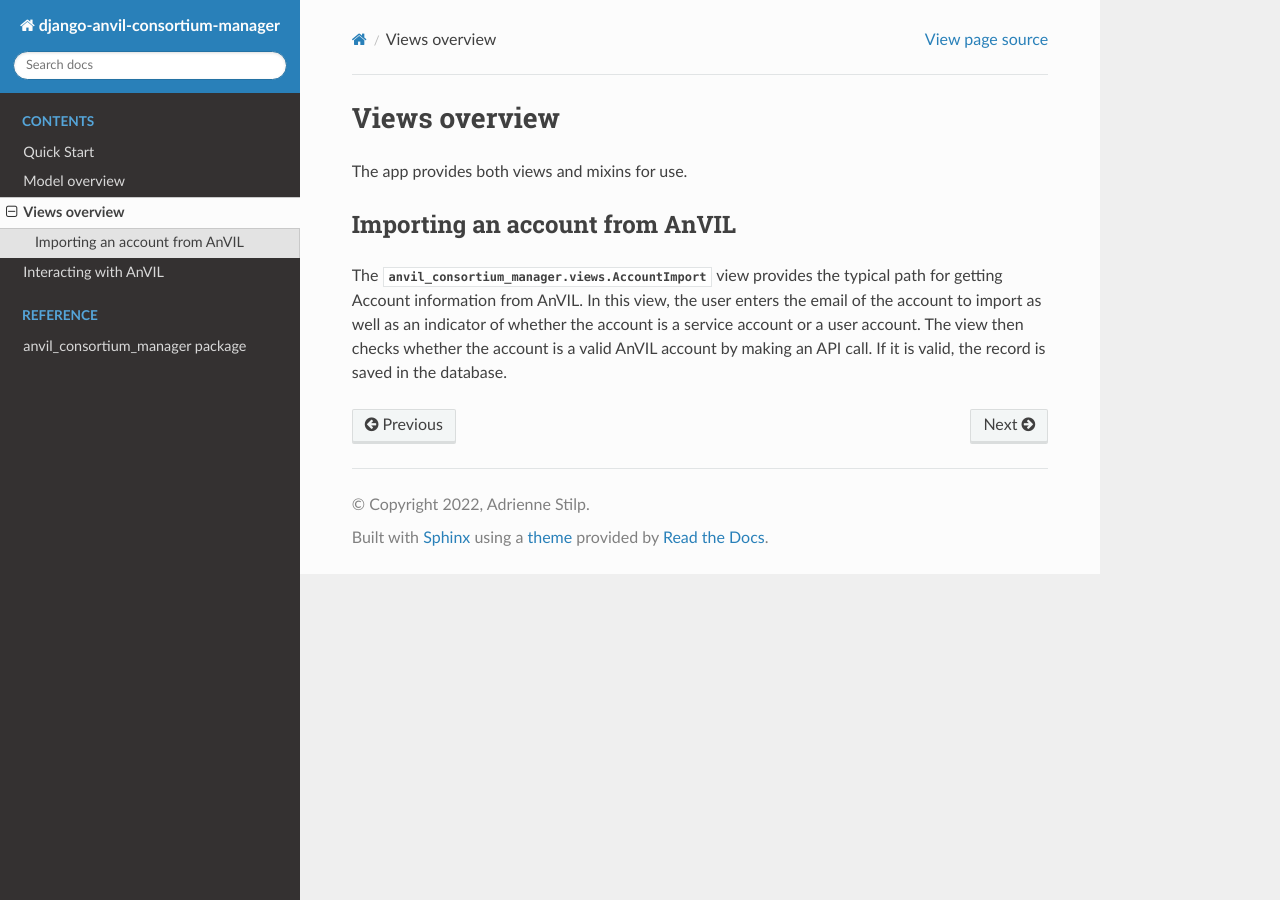
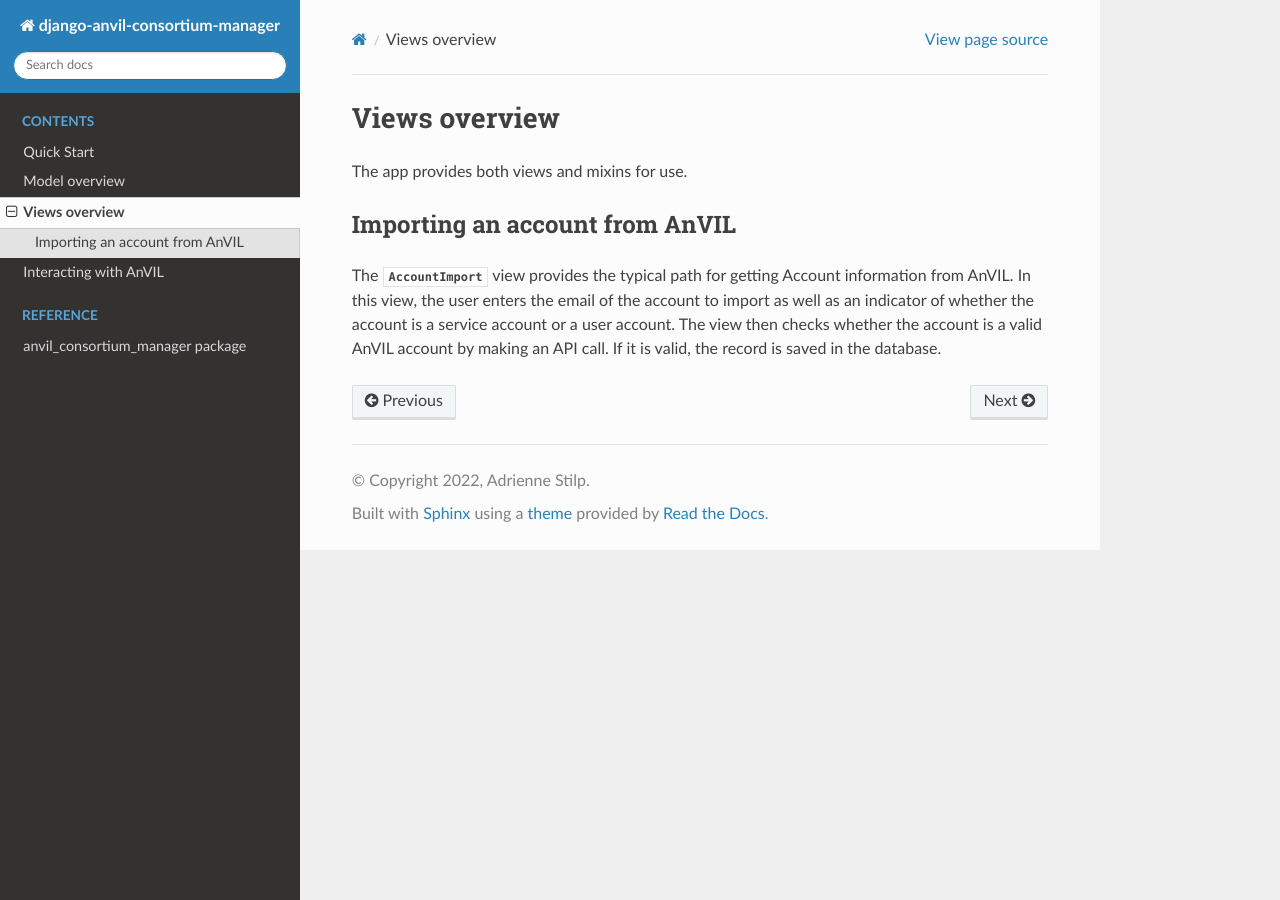
Before and after one commit to UW-GAC/django-anvil-consortium-manager, a Sphinx documentation site: the page built from docs/views.rst, in a window 1280 px wide. Built offline with Sphinx 7.4.7 and the Read the Docs theme 2.0.0, drawn with Linux system fonts in a browser that asks for light colours.

Commit message:
Shorten rich link text

```diff
--- a/docs/views.rst
+++ b/docs/views.rst
@@ -6,7 +6,7 @@ The app provides both views and mixins for use.
 Importing an account from AnVIL
 ----------------------------------------------------------------------
 
-The :class:`anvil_consortium_manager.views.AccountImport` view provides the typical path for getting Account information from AnVIL.
+The :class:`~anvil_consortium_manager.views.AccountImport` view provides the typical path for getting Account information from AnVIL.
 In this view, the user enters the email of the account to import as well as an indicator of whether the account is a service account or a user account.
 The view then checks whether the account is a valid AnVIL account by making an API call.
 If it is valid, the record is saved in the database.
```
